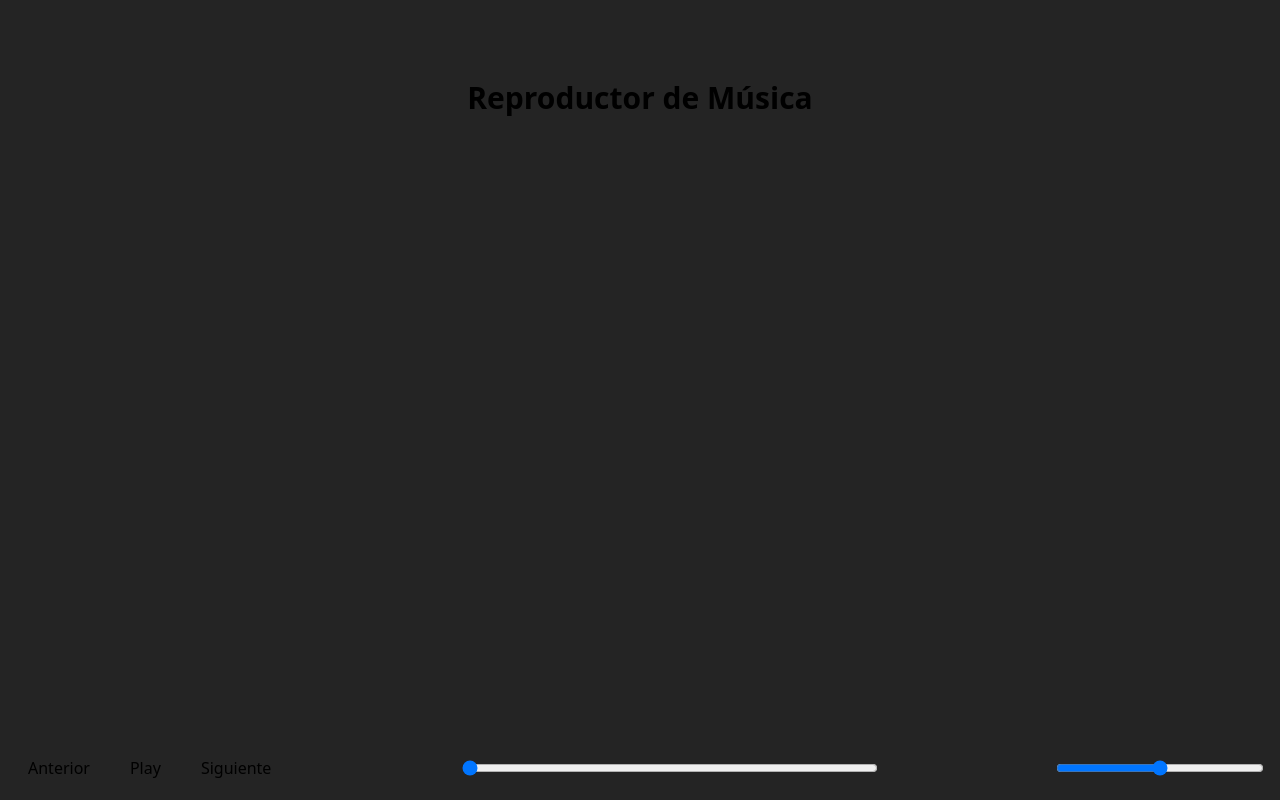
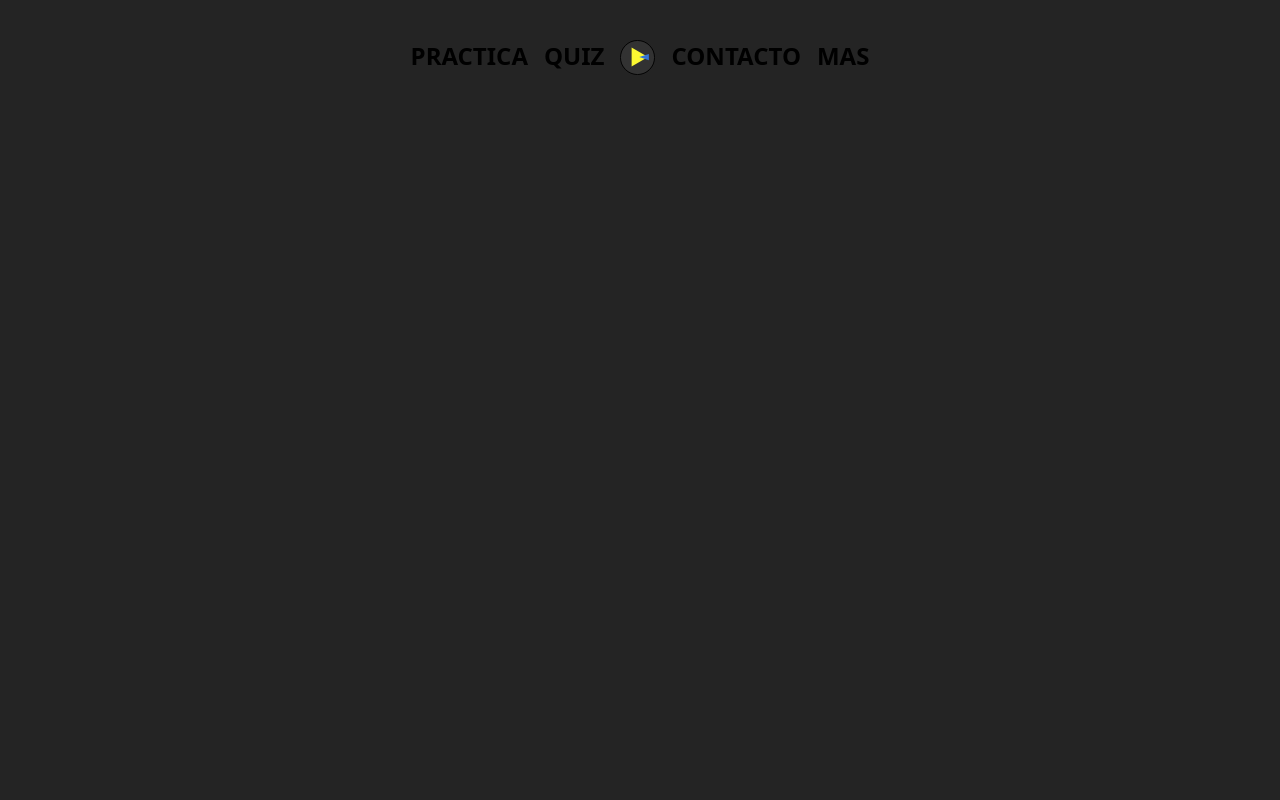
Before and after one commit to Codedlio/purocode, a Next.js app: page / in a window 1280 px wide. Built offline with nearby package versions, Linux system fonts and the light colour scheme.

Commit message:
fixxedAudio

```diff
--- a/package.json
+++ b/package.json
@@ -14,6 +14,8 @@
     "postcss": "8.4.27",
     "react": "18.2.0",
     "react-dom": "18.2.0",
+    "react-icons": "^4.10.1",
+    "sass": "^1.65.1",
     "tailwindcss": "3.3.3"
   }
 }
--- /dev/null
+++ b/src/app/audio/songs.js
@@ -0,0 +1,5 @@
+exports.songsdata = [
+  { title: "Canción 1", url: "/hap.mp3" },
+  { title: "Canción 1", url: "/hap.mp3" },
+  { title: "Canción 1", url: "/hap.mp3" },
+];
--- a/src/app/components/AudioPlayer.jsx
+++ /dev/null
@@ -1,94 +0,0 @@
-"use client";
-import React, { useState, useEffect } from "react";
-
-const AudioPlayer = ({ playlist }) => {
-  const [currentTrackIndex, setCurrentTrackIndex] = useState(0);
-  const [isPlaying, setIsPlaying] = useState(false);
-  const [currentTime, setCurrentTime] = useState(0);
-  const [volume, setVolume] = useState(0.5);
-
-  const audioRef = React.createRef();
-
-  useEffect(() => {
-    const audio = audioRef.current;
-
-    audio.volume = volume;
-    audio.currentTime = currentTime;
-
-    if (isPlaying) {
-      audio.play();
-    } else {
-      audio.pause();
-    }
-  }, [isPlaying, currentTrackIndex, volume, currentTime]);
-
-  const playPauseHandler = () => {
-    setIsPlaying(!isPlaying);
-  };
-
-  const nextTrackHandler = () => {
-    if (currentTrackIndex < playlist.length - 1) {
-      setCurrentTrackIndex(currentTrackIndex + 1);
-    }
-  };
-
-  const prevTrackHandler = () => {
-    if (currentTrackIndex > 0) {
-      setCurrentTrackIndex(currentTrackIndex - 1);
-    }
-  };
-
-  const updateTimeHandler = () => {
-    setCurrentTime(audioRef.current.currentTime);
-  };
-
-  return (
-    <div className="fixed bottom-0 left-0 w-full bg-gray-900 text-white p-4 flex items-center justify-between">
-      <audio
-        ref={audioRef}
-        src={playlist[currentTrackIndex].url}
-        onTimeUpdate={updateTimeHandler}
-      />
-      <div className="flex items-center gap-4">
-        <button
-          onClick={prevTrackHandler}
-          className="bg-gray-700 hover:bg-gray-600 px-3 py-1 rounded"
-        >
-          Anterior
-        </button>
-        <button
-          onClick={playPauseHandler}
-          className="bg-gray-700 hover:bg-gray-600 px-3 py-1 rounded"
-        >
-          {isPlaying ? "Pausa" : "Play"}
-        </button>
-        <button
-          onClick={nextTrackHandler}
-          className="bg-gray-700 hover:bg-gray-600 px-3 py-1 rounded"
-        >
-          Siguiente
-        </button>
-      </div>
-      <input
-        type="range"
-        value={currentTime}
-        min="0"
-        max={audioRef.current ? audioRef.current.duration : 0}
-        step="1"
-        onChange={(e) => setCurrentTime(e.target.value)}
-        className="w-1/3"
-      />
-      <input
-        type="range"
-        value={volume}
-        min="0"
-        max="1"
-        step="0.01"
-        onChange={(e) => setVolume(e.target.value)}
-        className="w-1/6"
-      />
-    </div>
-  );
-};
-
-export default AudioPlayer;
--- /dev/null
+++ b/src/app/components/NavBar.jsx
@@ -0,0 +1,65 @@
+import Link from "next/link";
+import { useState } from "react";
+
+const Navbar = ({ togglePlayer }) => {
+  const [showPlayer, setShowPlayer] = useState(false);
+  return (
+    <nav className="p-10">
+      <div className="flex justify-center">
+        <ul className="flex space-x-4">
+          <li>
+            <Link href="/#inicio">
+              <p className=" text-2xl font-bold hover: bg-blend-color">
+                PRACTICA
+              </p>
+            </Link>
+          </li>
+          <li>
+            <Link href="/#acerca">
+              <p className="text-2xl font-bold">QUIZ</p>
+            </Link>
+          </li>
+          <li>
+            <button onClick={togglePlayer}>
+              <svg
+                width="35"
+                height="35"
+                viewBox="0 0 40 40"
+                fill="none"
+                xmlns="http://www.w3.org/2000/svg"
+              >
+                <g filter="url(#filter0_i_30_6)">
+                  <path
+                    d="M39 20C39 30.4934 30.4934 39 20 39C9.50659 39 1 30.4934 1 20C1 9.50659 9.50659 1 20 1C30.4934 1 39 9.50659 39 20Z"
+                    fill="#323232"
+                  />
+                  <path
+                    d="M32 19.5L13.25 30.3253V8.67468L32 19.5Z"
+                    fill="#FCF932"
+                  />
+                  <path d="M22 19.5L33 16V23L22 19.5Z" fill="#3475D7" />
+                </g>
+                <path
+                  d="M20 39.5C30.7696 39.5 39.5 30.7696 39.5 20C39.5 9.23045 30.7696 0.5 20 0.5C9.23045 0.5 0.5 9.23045 0.5 20C0.5 30.7696 9.23045 39.5 20 39.5Z"
+                  stroke="black"
+                />
+              </svg>
+            </button>
+          </li>
+          <li>
+            <Link href="/#contacto">
+              <p className="text-2xl font-bold">CONTACTO</p>
+            </Link>
+          </li>
+          <li>
+            <Link href="/#mas">
+              <p className="text-2xl font-bold">MAS</p>
+            </Link>
+          </li>
+        </ul>
+      </div>
+    </nav>
+  );
+};
+
+export default Navbar;
--- /dev/null
+++ b/src/app/components/Player.jsx
@@ -0,0 +1,102 @@
+"use client";
+import React, { useRef, useState } from "react";
+import {
+  BsFillPlayCircleFill,
+  BsFillPauseCircleFill,
+  BsFillSkipStartCircleFill,
+  BsFillSkipEndCircleFill,
+} from "react-icons/bs";
+
+const Player = ({
+  audioElem,
+  isplaying,
+  setisplaying,
+  currentSong,
+  setCurrentSong,
+  songs,
+  showPlayer,
+  togglePlayer,
+}) => {
+  const clickRef = useRef();
+
+  const PlayPause = () => {
+    setisplaying(!isplaying);
+  };
+
+  const checkWidth = (e) => {
+    let width = clickRef.current.clientWidth;
+    const offset = e.nativeEvent.offsetX;
+
+    const divprogress = (offset / width) * 100;
+    audioElem.current.currentTime = (divprogress / 100) * currentSong.length;
+  };
+
+  const skipBack = () => {
+    const index = songs.findIndex((x) => x.title === currentSong.title);
+    if (index === 0) {
+      setCurrentSong(songs[songs.length - 1]);
+    } else {
+      setCurrentSong(songs[index - 1]);
+    }
+    audioElem.current.currentTime = 0;
+  };
+
+  const skiptoNext = () => {
+    const index = songs.findIndex((x) => x.title === currentSong.title);
+
+    if (index === songs.length - 1) {
+      setCurrentSong(songs[0]);
+    } else {
+      setCurrentSong(songs[index + 1]);
+    }
+    audioElem.current.currentTime = 0;
+  };
+
+  return (
+    <div>
+      {showPlayer && (
+        <div className=" backdrop-blur bg-opacity-75 player_container bg-black text-white p-4 rounded border border-gray-100 flex flex-col justify-between fixed bottom-0 left-0 w-full">
+          <div className="title flex justify-center">
+            <p>{currentSong.title}</p>
+          </div>
+          <div className="navigation w-full mt-2 ">
+            <div
+              className="navigation_wrapper relative bg-complement2 h-1 rounded cursor-pointer overflow-hidden"
+              onClick={checkWidth}
+              ref={clickRef}
+            >
+              <div className="seek_bar absolute left-0 top-0 h-full rounded"></div>
+              <div
+                className="current_seek absolute left-0 top-0 h-1 bg-primary rounded"
+                style={{ width: `${currentSong.progress}%` }}
+              ></div>
+            </div>
+          </div>
+          <div className="controls flex items-center justify-center mt-4">
+            <BsFillSkipStartCircleFill
+              className="btn_action text-2xl cursor-pointer mr-4"
+              onClick={skipBack}
+            />
+            {isplaying ? (
+              <BsFillPauseCircleFill
+                className="btn_action text-4xl cursor-pointer"
+                onClick={PlayPause}
+              />
+            ) : (
+              <BsFillPlayCircleFill
+                className="btn_action text-4xl cursor-pointer"
+                onClick={PlayPause}
+              />
+            )}
+            <BsFillSkipEndCircleFill
+              className="btn_action text-2xl cursor-pointer ml-4"
+              onClick={skiptoNext}
+            />
+          </div>
+        </div>
+      )}
+    </div>
+  );
+};
+
+export default Player;
--- a/src/app/page.js
+++ b/src/app/page.js
@@ -1,19 +1,54 @@
-import React from "react";
-import AudioPlayer from "./components/AudioPlayer";
+"use client";
+import Player from "./components/Player";
+import { songsdata } from "./audio/songs";
+import { useRef, useState, useEffect } from "react";
+import Navbar from "./components/NavBar";
+const Home = () => {
+  const [songs, setSongs] = useState(songsdata);
+  const [isplaying, setisplaying] = useState(false);
+  const [currentSong, setCurrentSong] = useState(songsdata[1]);
+  const [showPlayer, setShowPlayer] = useState(false);
 
-const playlist = [
-  { title: "Canción 1", url: "/hap.mp3" },
-  { title: "Canción 2", url: "/hap.mp3" },
-  // Agrega más canciones según sea necesario
-];
+  const togglePlayer = () => {
+    setShowPlayer(!showPlayer);
+  };
+  const audioElem = useRef();
 
-const Home = () => {
+  useEffect(() => {
+    if (isplaying) {
+      audioElem.current.play();
+    } else {
+      audioElem.current.pause();
+    }
+  }, [isplaying]);
+
+  const onPlaying = () => {
+    const duration = audioElem.current.duration;
+    const ct = audioElem.current.currentTime;
+
+    setCurrentSong({
+      ...currentSong,
+      progress: (ct / duration) * 100,
+      length: duration,
+    });
+  };
+
   return (
-    <div className="container mx-auto text-center py-20">
-      <h1 className="text-3xl font-semibold mb-4">Reproductor de Música</h1>
-      <AudioPlayer playlist={playlist} />
+    <div className="home">
+      <audio src={currentSong.url} ref={audioElem} onTimeUpdate={onPlaying} />
+      <Navbar togglePlayer={togglePlayer} />
+      <Player
+        songs={songs}
+        setSongs={setSongs}
+        isplaying={isplaying}
+        setisplaying={setisplaying}
+        audioElem={audioElem}
+        currentSong={currentSong}
+        setCurrentSong={setCurrentSong}
+        showPlayer={showPlayer}
+        togglePlayer={togglePlayer}
+      />
     </div>
   );
 };
-
 export default Home;
--- a/tailwind.config.js
+++ b/tailwind.config.js
@@ -19,6 +19,7 @@ module.exports = {
       primary: "#FCF932",
       second: "#3475D7",
       complement: "#FFFFFF",
+      complement2: "#777777c7",
     },
     fontFamily: {
       pop: ["Poppins", "sans-serif"],
```
Also changed, not shown: 1 other file (tests, documents, lock files or other folders).
